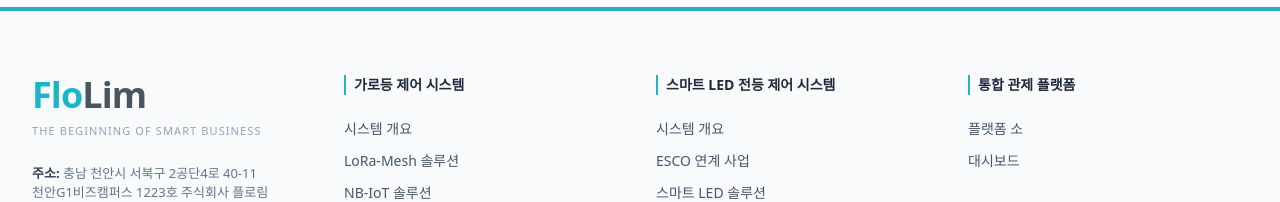
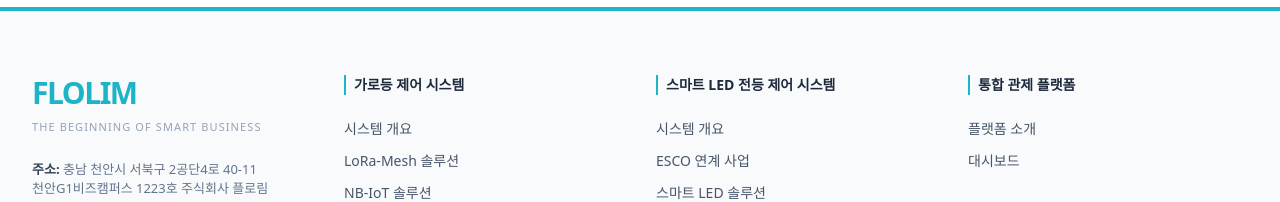
Before and after one commit to flolim-mj54/flolim-website, a React (Vite) app: page /contact in a window 1280 px wide. Shown: the part 1265-1467 px from the top of the page. Built offline with nearby package versions, Linux system fonts and the light colour scheme.

Commit message:
푸터 수정2

```diff
--- a/src/Footer.jsx
+++ b/src/Footer.jsx
@@ -7,9 +7,11 @@ const Footer = () => {
       <div className="max-w-7xl mx-auto px-4 sm:px-6 lg:px-8">
         <div className="grid grid-cols-1 md:grid-cols-4 gap-8 border-b border-slate-200 pb-12">
           <div className="md:col-span-1">
-            <div className="text-4xl font-bold tracking-tight mb-2">
-              <span className="text-[#1eb4c8]">Flo</span>
-              <span className="text-[#4a5560]">Lim</span>
+            {/* 🚀 상단 메인 페이지(Header)와 동일한 텍스트 로고 스타일로 교체 완료 */}
+            <div className="mb-2">
+              <Link to="/" className="inline-block">
+                <span className="text-3xl font-black text-[#1eb4c8] tracking-tighter">FLOLIM</span>
+              </Link>
             </div>
             <p className="text-[11px] text-slate-400 font-medium tracking-widest uppercase mb-6">
               The beginning of smart business
@@ -17,10 +19,10 @@ const Footer = () => {
             <ul className="space-y-2 text-[13px] text-slate-500 mb-6 break-keep">
               <li><span className="font-semibold text-slate-700">주소:</span> 충남 천안시 서북구 2공단4로 40-11 천안G1비즈캠퍼스 1223호 주식회사 플로림</li>
               <li><span className="font-semibold text-slate-700">전화:</span> 1660-0687</li>
-              {/* 🚀 info -> sales 로 변경 완료 */}
               <li><span className="font-semibold text-slate-700">메일:</span> sales@flolim.com</li>
             </ul>
           </div>
+
           <div className="md:col-span-1">
             <h4 className="text-slate-800 font-bold mb-6 text-sm border-l-2 border-[#1eb4c8] pl-2">가로등 제어 시스템</h4>
             <ul className="space-y-3 text-sm">
@@ -29,6 +31,7 @@ const Footer = () => {
               <li><Link to="/nbiot" className="hover:text-[#1eb4c8] transition-colors">NB-IoT 솔루션</Link></li>
             </ul>
           </div>
+
           <div className="md:col-span-1">
             <h4 className="text-slate-800 font-bold mb-6 text-sm border-l-2 border-[#1eb4c8] pl-2">스마트 LED 전등 제어 시스템</h4>
             <ul className="space-y-3 text-sm">
@@ -37,10 +40,12 @@ const Footer = () => {
               <li><Link to="/led-solution" className="hover:text-[#1eb4c8] transition-colors">스마트 LED 솔루션</Link></li>
             </ul>
           </div>
+
           <div className="md:col-span-1">
             <h4 className="text-slate-800 font-bold mb-6 text-sm border-l-2 border-[#1eb4c8] pl-2">통합 관제 플랫폼</h4>
             <ul className="space-y-3 text-sm mb-8">
-              <li><Link to="/platform" className="hover:text-[#1eb4c8] transition-colors">플랫폼 소</Link></li>
+              {/* 🚀 '플랫폼 소' 오타를 '플랫폼 소개'로 수정 완료 */}
+              <li><Link to="/platform" className="hover:text-[#1eb4c8] transition-colors">플랫폼 소개</Link></li>
               <li><Link to="/dashboard" className="hover:text-[#1eb4c8] transition-colors">대시보드</Link></li>
             </ul>
             <h4 className="text-slate-800 font-bold mb-4 text-sm border-l-2 border-[#1eb4c8] pl-2">고객지원</h4>
@@ -50,6 +55,7 @@ const Footer = () => {
             </ul>
           </div>
         </div>
+
         <div className="mt-8 text-sm text-slate-400 text-center flex flex-col md:flex-row justify-between items-center">
           <p>Copyright © {new Date().getFullYear()} FloLim Co., Ltd. All rights reserved.</p>
           <div className="mt-4 md:mt-0 space-x-6">
```
